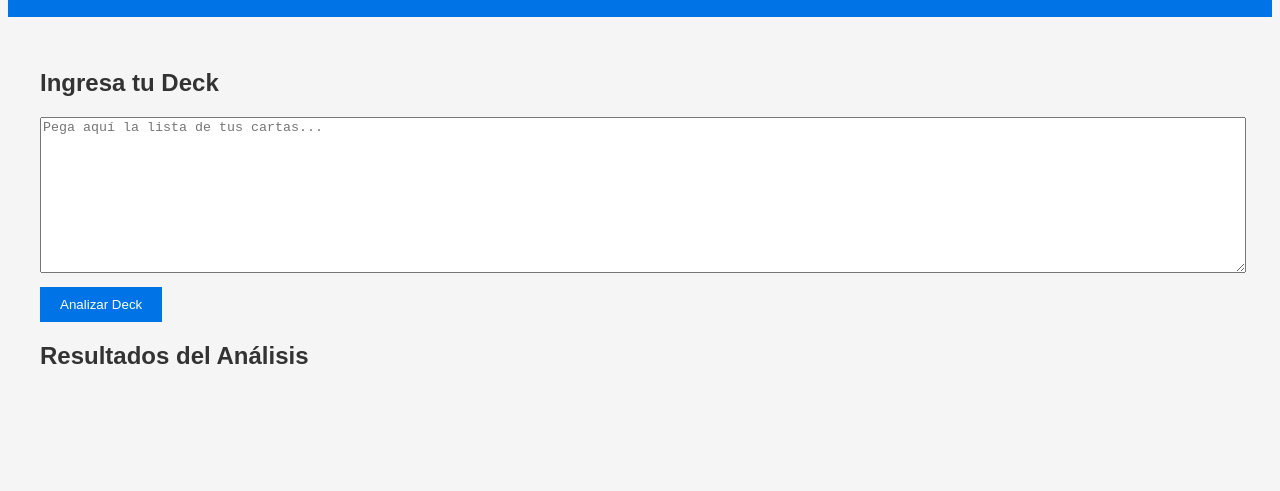
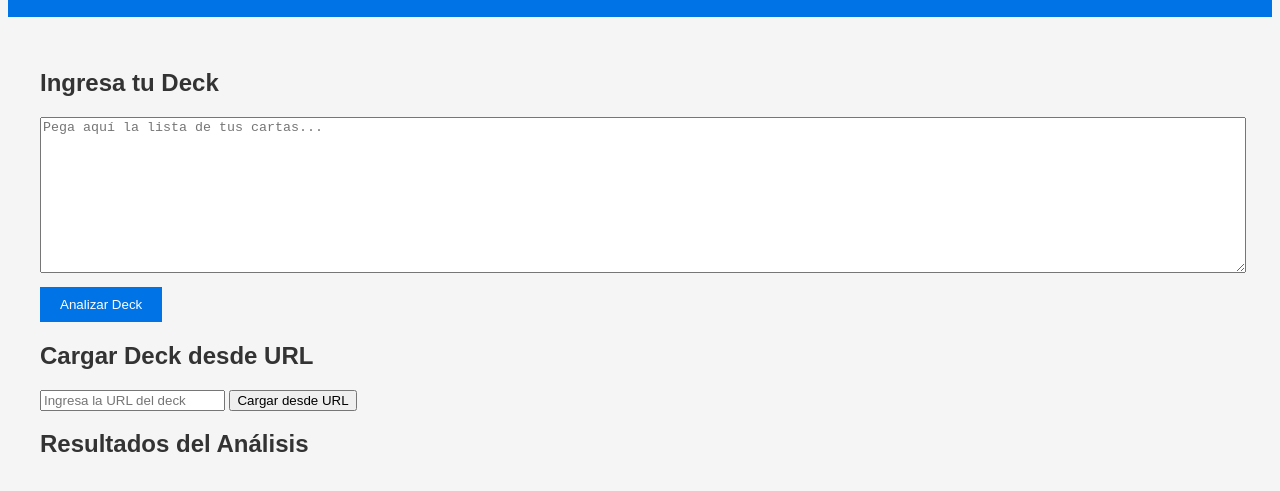
Before and after one commit to Lilytch/check-deck, a plain HTML site: page index.html in a window 1280 px wide. Shown: the part 103-594 px from the top of the page. Drawn offline with Linux system fonts and the light colour scheme.

Commit message:
Update index.html

```diff
--- a/index.html
+++ b/index.html
@@ -1,4 +1,3 @@
-
 <!DOCTYPE html>
 <html lang="es">
 <head>
@@ -19,6 +18,12 @@
       <button id="analyzeDeckBtn">Analizar Deck</button>
     </section>
 
+    <section id="url-input">
+      <h2>Cargar Deck desde URL</h2>
+      <input type="text" id="deckUrlInput" placeholder="Ingresa la URL del deck">
+      <button id="loadDeckBtn">Cargar desde URL</button>
+    </section>
+
     <section id="deck-analysis">
       <h2>Resultados del Análisis</h2>
       <div id="analysisResults">
```
